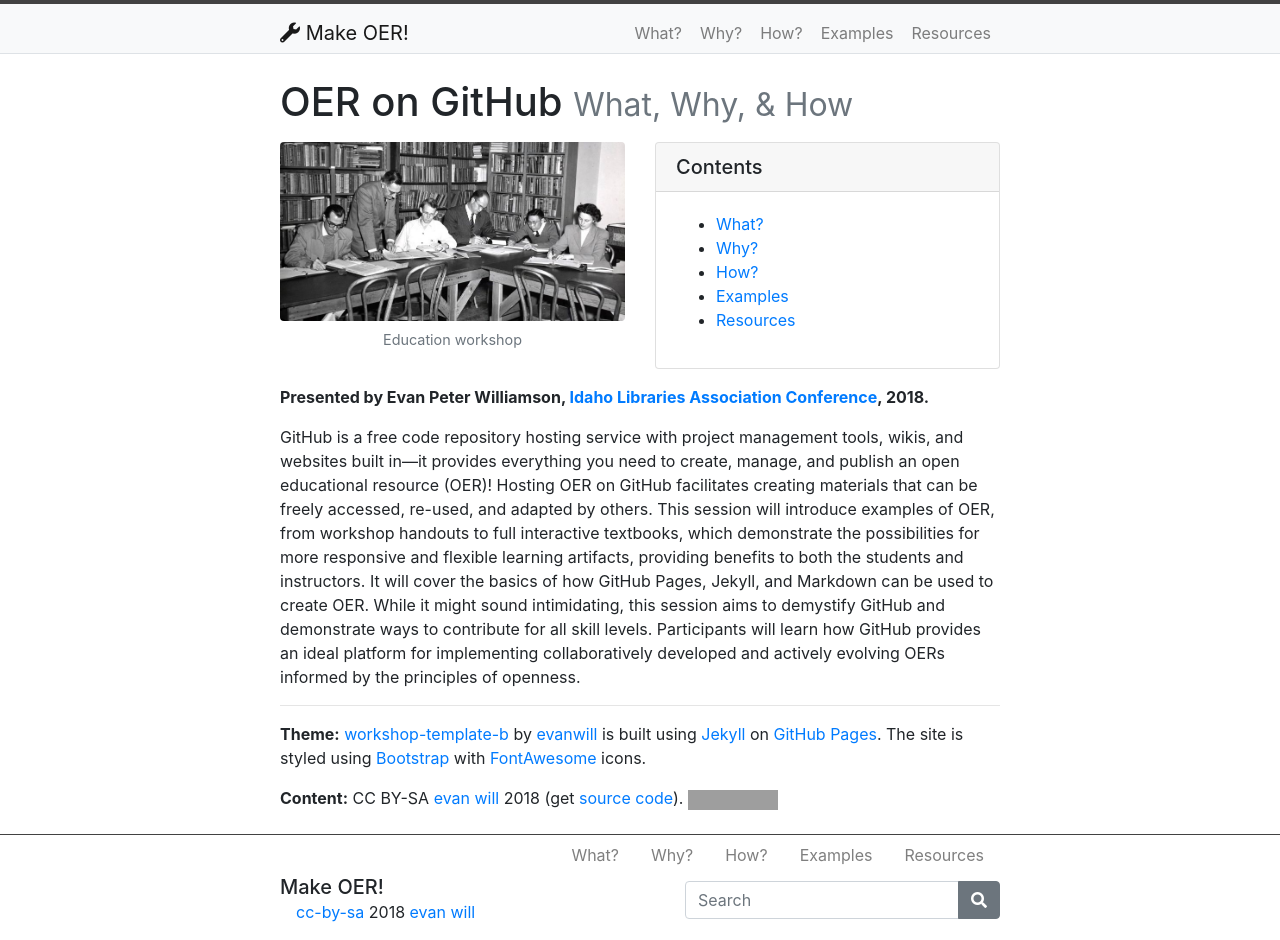
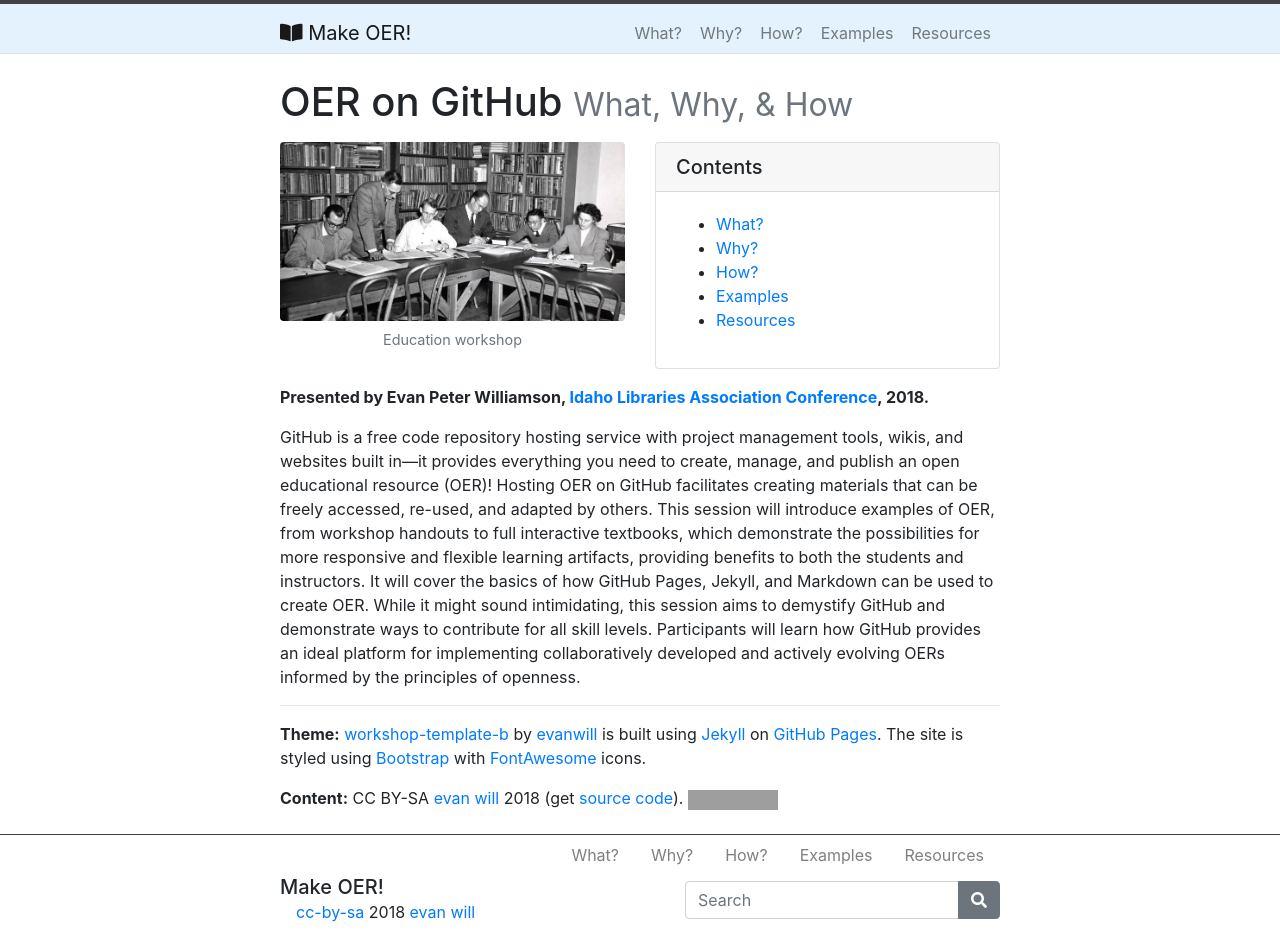
Before and after one commit to evanwill/make-oer, a Jekyll site: the page built from index.md, in a window 1280 px wide. Built offline with Jekyll 4.4.1, drawn with Linux system fonts in a browser that asks for light colours; grey boxes are pictures that could not be loaded.

Commit message:
tweak nav colors

```diff
--- a/_includes/top-nav.html
+++ b/_includes/top-nav.html
@@ -1,6 +1,6 @@
-<nav class="navbar navbar-expand-lg navbar-light bg-light pb-lg-0 border-bottom">
+<nav class="navbar navbar-expand-lg navbar-light pb-lg-0 border-bottom bg-nav">
     <div class="container">
-        <a class="navbar-brand" href="{{ '/' | absolute_url }}"><span class="fas fa-wrench"></span> {{ site.title }}</a>
+        <a class="navbar-brand" href="{{ '/' | absolute_url }}"><span class="fas fa-book-open"></span> {{ site.title }}</a>
         <button class="navbar-toggler" type="button" data-toggle="collapse" data-target="#mainNav" aria-controls="mainNav" aria-expanded="false" aria-label="Toggle navigation">
             <span class="navbar-toggler-icon"></span>
         </button>
--- a/_sass/_custom.scss
+++ b/_sass/_custom.scss
@@ -4,6 +4,9 @@ header {
     .nav-tabs {
         border-bottom: none;
     }
+}
+.bg-nav {
+    background-color: $nav-color;
 }
 footer {
     border-top: solid 1px $top-border;
--- a/assets/css/custom.scss
+++ b/assets/css/custom.scss
@@ -4,6 +4,7 @@
 
 // add color at page top
 $top-border: #424242;
+$nav-color: #e3f2fd;
 // limit container size to make reading easier
 $container-max: 750px;
 
```
